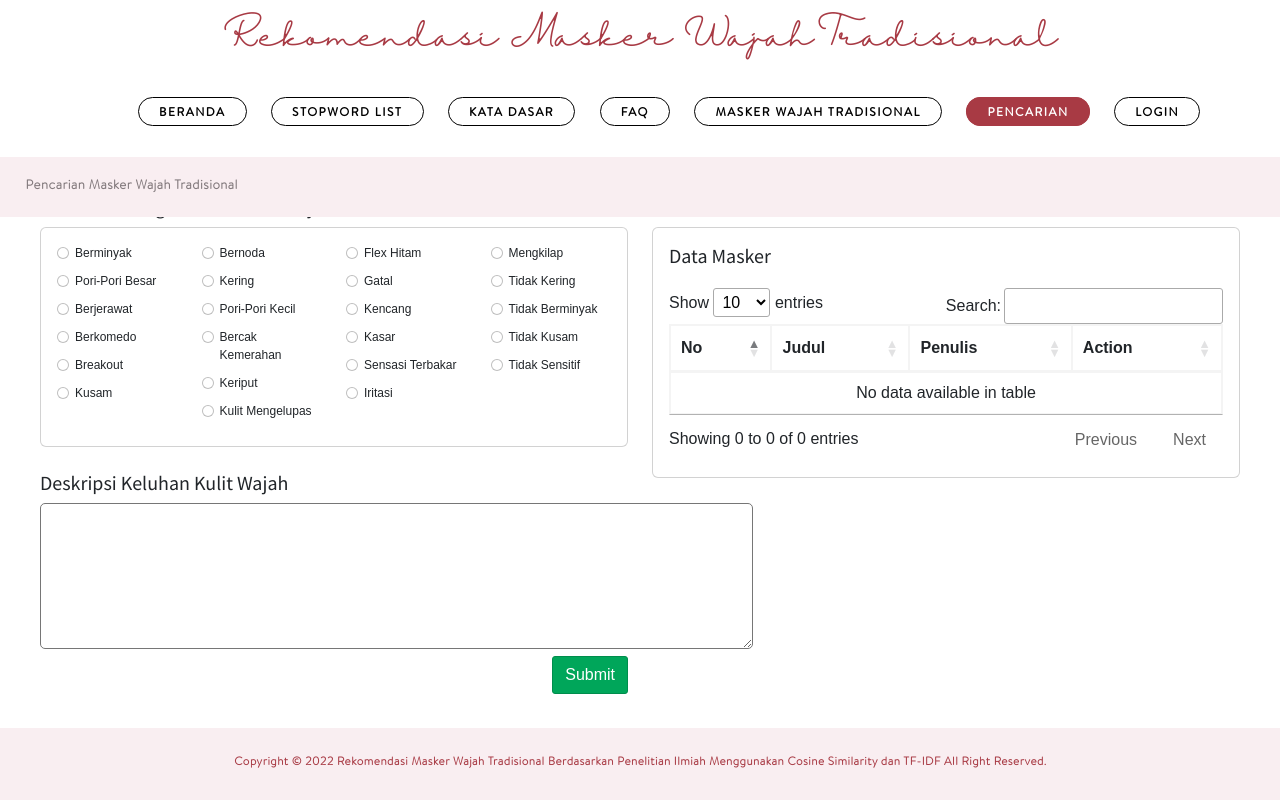
After one commit to dinandadp/cosine_masker, a PHP site: page /pencarian.php in a window 1280 px wide. The commit adds this page. Run offline with PHP 8.4, Linux system fonts and the light colour scheme; some libraries are stand-ins or nearby versions.

Commit message:
Menambahkan Halaman Pencarian

```diff
--- a/footer.php
+++ b/footer.php
@@ -4,8 +4,11 @@
 </body>
 <script src="https://code.jquery.com/jquery-3.6.0.js" integrity="sha256-H+K7U5CnXl1h5ywQfKtSj8PCmoN9aaq30gDh27Xc0jk=" crossorigin="anonymous"></script>
 <script src="https://cdn.datatables.net/1.12.1/js/jquery.dataTables.min.js"></script>
+<script src="https://cdn.jsdelivr.net/npm/bootstrap@5.2.0/dist/js/bootstrap.min.js" integrity="sha384-ODmDIVzN+pFdexxHEHFBQH3/9/vQ9uori45z4JjnFsRydbmQbmL5t1tQ0culUzyK" crossorigin="anonymous"></script>
+<script src="https://cdn.jsdelivr.net/npm/bootstrap@5.2.0/dist/js/bootstrap.bundle.min.js" integrity="sha384-A3rJD856KowSb7dwlZdYEkO39Gagi7vIsF0jrRAoQmDKKtQBHUuLZ9AsSv4jD4Xa" crossorigin="anonymous"></script>
 <script>
     $('#mytable').DataTable();
+    $('#tableHasil').DataTable();
 </script>
 
 </html>
--- a/header.php
+++ b/header.php
@@ -10,8 +10,8 @@ include 'admin/koneksi.php';
     <title>Rekomendasi Masker Wajah Tradisional Berdasarkan Penelitian Ilmiah Menggunakan Cosine Similarity dan TF-IDF</title>
     <link href="gambar/logo_.png" rel="shortcut icon">
 
+    <link rel="stylesheet" href="https://cdn.jsdelivr.net/npm/bootstrap@5.2.0/dist/css/bootstrap.min.css" integrity="sha384-gH2yIJqKdNHPEq0n4Mqa/HGKIhSkIHeL5AyhkYV8i59U5AR6csBvApHHNl/vI1Bx" crossorigin="anonymous">
     <link rel="stylesheet" type="text/css" href="https://cdn.datatables.net/1.12.1/css/jquery.dataTables.css">
-
     <link rel="stylesheet" href="https://cdnjs.cloudflare.com/ajax/libs/font-awesome/5.15.1/css/all.min.css" integrity="sha512-+4zCK9k+qNFUR5X+cKL9EIR+ZOhtIloNl9GIKS57V1MyNsYpYcUrUeQc9vNfzsWfV28IaLL3i96P9sdNyeRssA==" crossorigin="anonymous" />
     <link rel="stylesheet" href="https://cdnjs.cloudflare.com/ajax/libs/font-awesome/4.5.0/css/font-awesome.min.css">
     <link rel="stylesheet" href="https://cdnjs.cloudflare.com/ajax/libs/font-awesome/6.1.1/css/all.min.css">
@@ -31,8 +31,8 @@ include 'admin/koneksi.php';
 </head>
 
 <body>
-    <div class="navbar">
-        <div class="header">
+    <div class="menu-navbar">
+        <div class="menu-header">
             <h2>Rekomendasi Masker Wajah Tradisional</h2>
         </div>
         <ul>
@@ -41,7 +41,7 @@ include 'admin/koneksi.php';
             <li><a href="#">KATA DASAR</a></li>
             <li><a href="#">FAQ</a></li>
             <li><a href="#">MASKER WAJAH TRADISIONAL</a></li>
-            <li><a href="#">PENCARIAN</a></li>
+            <li <?php if (strpos($_SERVER['REQUEST_URI'], "pencarian.php") !== false) { ?> class="active" <?php } ?>><a href="pencarian.php">PENCARIAN</a></li>
             <li><a href="admin/index.php">LOGIN</a></li>
         </ul>
     </div>
--- /dev/null
+++ b/pencarian.php
@@ -0,0 +1,199 @@
+<?php include 'header.php'; ?>
+
+<div class="header-contents">
+    <p>Pencarian Masker Wajah Tradisional</p>
+</div>
+
+<section class="content">
+    <div class="isi-content">
+        <div class="row">
+            <div class="col-lg-6">
+                <div class="row">
+                    <div class="col-lg-12">
+                        <h5>Pilih Sub Kategori Jenis Kulit Wajah</h5>
+                        <div class="card">
+                            <div class="card-body" style="font-size:12px">
+                                <div class="row">
+                                    <div class="col-lg-3">
+                                        <div class="form-check pb-2">
+                                            <input class="form-check-input" type="radio" name="exampleRadios" id="exampleRadios1" value="option1">
+                                            <label class="form-check-label" for="exampleRadios1">
+                                                Berminyak
+                                            </label>
+                                        </div>
+                                        <div class="form-check pb-2">
+                                            <input class="form-check-input" type="radio" name="exampleRadios" id="exampleRadios1" value="option1">
+                                            <label class="form-check-label" for="exampleRadios1">
+                                                Pori-Pori Besar
+                                            </label>
+                                        </div>
+                                        <div class="form-check pb-2">
+                                            <input class="form-check-input" type="radio" name="exampleRadios" id="exampleRadios1" value="option1">
+                                            <label class="form-check-label" for="exampleRadios1">
+                                                Berjerawat
+                                            </label>
+                                        </div>
+                                        <div class="form-check pb-2">
+                                            <input class="form-check-input" type="radio" name="exampleRadios" id="exampleRadios1" value="option1">
+                                            <label class="form-check-label" for="exampleRadios1">
+                                                Berkomedo
+                                            </label>
+                                        </div>
+                                        <div class="form-check pb-2">
+                                            <input class="form-check-input" type="radio" name="exampleRadios" id="exampleRadios1" value="option1">
+                                            <label class="form-check-label" for="exampleRadios1">
+                                                Breakout
+                                            </label>
+                                        </div>
+                                        <div class="form-check pb-2">
+                                            <input class="form-check-input" type="radio" name="exampleRadios" id="exampleRadios1" value="option1">
+                                            <label class="form-check-label" for="exampleRadios1">
+                                                Kusam
+                                            </label>
+                                        </div>
+                                    </div>
+                                    <div class="col-lg-3">
+                                        <div class="form-check pb-2">
+                                            <input class="form-check-input" type="radio" name="exampleRadios" id="exampleRadios1" value="option1">
+                                            <label class="form-check-label" for="exampleRadios1">
+                                                Bernoda
+                                            </label>
+                                        </div>
+                                        <div class="form-check pb-2">
+                                            <input class="form-check-input" type="radio" name="exampleRadios" id="exampleRadios1" value="option1">
+                                            <label class="form-check-label" for="exampleRadios1">
+                                                Kering
+                                            </label>
+                                        </div>
+                                        <div class="form-check pb-2">
+                                            <input class="form-check-input" type="radio" name="exampleRadios" id="exampleRadios1" value="option1">
+                                            <label class="form-check-label" for="exampleRadios1">
+                                                Pori-Pori Kecil
+                                            </label>
+                                        </div>
+                                        <div class="form-check pb-2">
+                                            <input class="form-check-input" type="radio" name="exampleRadios" id="exampleRadios1" value="option1">
+                                            <label class="form-check-label" for="exampleRadios1">
+                                                Bercak Kemerahan
+                                            </label>
+                                        </div>
+                                        <div class="form-check pb-2">
+                                            <input class="form-check-input" type="radio" name="exampleRadios" id="exampleRadios1" value="option1">
+                                            <label class="form-check-label" for="exampleRadios1">
+                                                Keriput
+                                            </label>
+                                        </div>
+                                        <div class="form-check pb-2">
+                                            <input class="form-check-input" type="radio" name="exampleRadios" id="exampleRadios1" value="option1">
+                                            <label class="form-check-label" for="exampleRadios1">
+                                                Kulit Mengelupas
+                                            </label>
+                                        </div>
+                                    </div>
+                                    <div class="col-lg-3">
+                                        <div class="form-check pb-2">
+                                            <input class="form-check-input" type="radio" name="exampleRadios" id="exampleRadios1" value="option1">
+                                            <label class="form-check-label" for="exampleRadios1">
+                                                Flex Hitam
+                                            </label>
+                                        </div>
+                                        <div class="form-check pb-2">
+                                            <input class="form-check-input" type="radio" name="exampleRadios" id="exampleRadios1" value="option1">
+                                            <label class="form-check-label" for="exampleRadios1">
+                                                Gatal
+                                            </label>
+                                        </div>
+                                        <div class="form-check pb-2">
+                                            <input class="form-check-input" type="radio" name="exampleRadios" id="exampleRadios1" value="option1">
+                                            <label class="form-check-label" for="exampleRadios1">
+                                                Kencang
+                                            </label>
+                                        </div>
+                                        <div class="form-check pb-2">
+                                            <input class="form-check-input" type="radio" name="exampleRadios" id="exampleRadios1" value="option1">
+                                            <label class="form-check-label" for="exampleRadios1">
+                                                Kasar
+                                            </label>
+                                        </div>
+                                        <div class="form-check pb-2">
+                                            <input class="form-check-input" type="radio" name="exampleRadios" id="exampleRadios1" value="option1">
+                                            <label class="form-check-label" for="exampleRadios1">
+                                                Sensasi Terbakar
+                                            </label>
+                                        </div>
+                                        <div class="form-check pb-2">
+                                            <input class="form-check-input" type="radio" name="exampleRadios" id="exampleRadios1" value="option1">
+                                            <label class="form-check-label" for="exampleRadios1">
+                                                Iritasi
+                                            </label>
+                                        </div>
+                                    </div>
+                                    <div class="col-lg-3">
+                                        <div class="form-check pb-2">
+                                            <input class="form-check-input" type="radio" name="exampleRadios" id="exampleRadios1" value="option1">
+                                            <label class="form-check-label" for="exampleRadios1">
+                                                Mengkilap
+                                            </label>
+                                        </div>
+                                        <div class="form-check pb-2">
+                                            <input class="form-check-input" type="radio" name="exampleRadios" id="exampleRadios1" value="option1">
+                                            <label class="form-check-label" for="exampleRadios1">
+                                                Tidak Kering
+                                            </label>
+                                        </div>
+                                        <div class="form-check pb-2">
+                                            <input class="form-check-input" type="radio" name="exampleRadios" id="exampleRadios1" value="option1">
+                                            <label class="form-check-label" for="exampleRadios1">
+                                                Tidak Berminyak
+                                            </label>
+                                        </div>
+                                        <div class="form-check pb-2">
+                                            <input class="form-check-input" type="radio" name="exampleRadios" id="exampleRadios1" value="option1">
+                                            <label class="form-check-label" for="exampleRadios1">
+                                                Tidak Kusam
+                                            </label>
+                                        </div>
+                                        <div class="form-check pb-2">
+                                            <input class="form-check-input" type="radio" name="exampleRadios" id="exampleRadios1" value="option1">
+                                            <label class="form-check-label" for="exampleRadios1">
+                                                Tidak Sensitif
+                                            </label>
+                                        </div>
+                                    </div>
+                                </div>
+                            </div>
+                        </div>
+                    </div>
+                    <div class="col-lg-12 mt-4">
+                        <h5>Deskripsi Keluhan Kulit Wajah</h5>
+                        <textarea name="deskripsi" id="deskripsi" cols="75" rows="6" style="border-radius: 5px"></textarea>
+                    </div>
+                    <div class="col-lg-12" style="text-align: right">
+                        <button type="submit" class="btn btn-success">Submit</button>
+                    </div>
+                </div>
+            </div>
+            <div class="col-lg-6">
+                <h5>Data Hasil Pencarian Akan Muncul Disini</h5>
+                <div class="card">
+                    <div class="card-body">
+                        <h5 style="margin-bottom: 20px;">Data Masker</h5>
+                        <table id="tableHasil" class="table table-bordered" width="100%">
+                            <thead>
+                                <th>No</th>
+                                <th>Judul</th>
+                                <th>Penulis</th>
+                                <th>Action</th>
+                            </thead>
+                            <tbody>
+
+                            </tbody>
+                        </table>
+                    </div>
+                </div>
+            </div>
+        </div>
+    </div>
+</section>
+
+<?php include 'footer.php'; ?>
--- a/stoplist.php
+++ b/stoplist.php
@@ -1,12 +1,12 @@
 <?php include 'header.php'; ?>
 
-<div class="contents">
+<div class="header-contents">
     <p>Data Stopword List</p>
 </div>
 
 
 <section class="content">
-    <div class="container isi-content">
+    <div class="isi-content">
         <div class="row">
             <div class="col-md-12">
                 <table id="mytable" class="table table-striped table-bordered" width="100%">
--- a/style.css
+++ b/style.css
@@ -64,27 +64,28 @@ ul li.active a {
     border: 1.5px solid #A83A44;
 }
 
-.navbar {
+.menu-navbar {
     max-width: 100px;
     margin: auto;
 }
 
-.navbar ul {
+.menu-navbar ul {
     position: absolute;
     top: 8%;
     left: 7.5%;
 }
 
-.header h2 {
+.menu-header h2 {
     font-family: Halimun;
     font-size: 30px;
     color: #A83A44;
     position: absolute;
     top: 0%;
     left: 17.5%;
+    margin-top:20px;
 }
 
-.contents {
+.header-contents {
     position: absolute;
     top: 19.6%;
     left: 0;
@@ -95,7 +96,7 @@ ul li.active a {
     color: #837A7D;
 }
 
-.contents h2 {
+.header-contents h2 {
     font-family: Halimun;
     font-size: 30px;
     color: #A83A44;
@@ -103,7 +104,7 @@ ul li.active a {
     top: 0%;
     left: 17.5%;
 }
-.contents p {
+.header-contents p {
     font-family: BrandonText-Light;
     font-size: 13px;
     font-weight: bold;
@@ -125,8 +126,8 @@ ul li.active a {
 }
 .isi-content {
     margin-top:30px;
-    padding:0px 30px;
     margin-bottom: 50px;
+    padding:0px 25px;
 }
 
 
```
